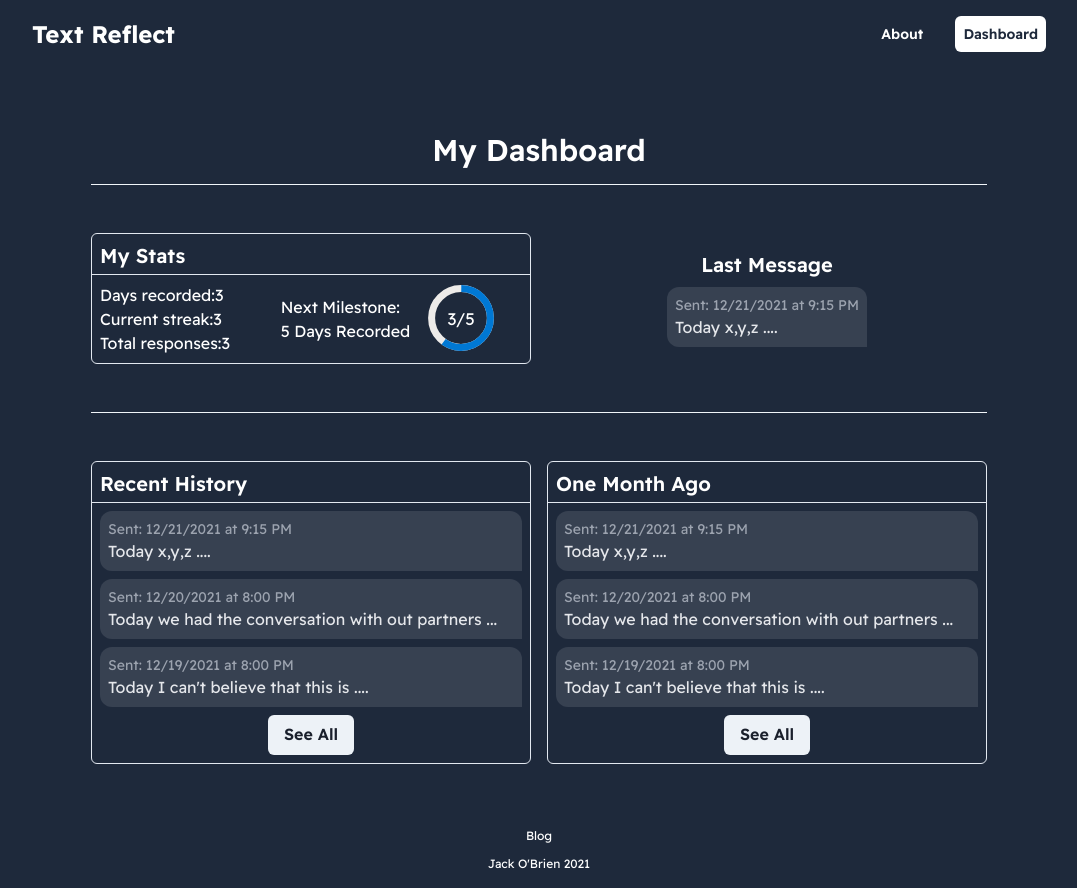
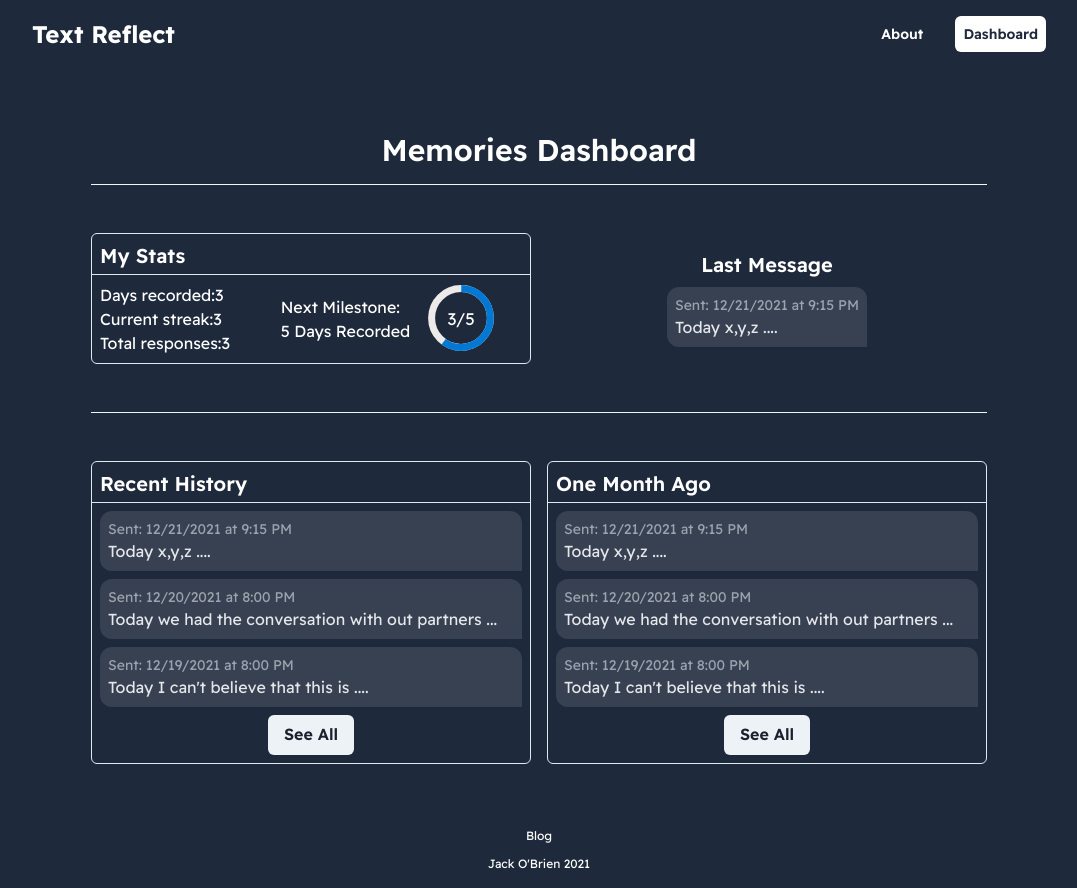
Before and after one commit to jfobrien29/text-reflect, a Next.js app: page /dashboard in a window 1280 px wide. Shown: the whole page, without its empty margins (101-1178 px from the left). Built offline with nearby package versions, Linux system fonts and the light colour scheme.

Commit message:
update styling on mem dash

```diff
--- a/src/components/dashboard/Dashboard.tsx
+++ b/src/components/dashboard/Dashboard.tsx
@@ -38,7 +38,9 @@
     <BaseLayout>
       <div className="flex flex-col w-full">
         <div className="flex flex-col text-center max-w-4xl px-4 md:px-0 mx-auto w-full items-center">
-          <h1 className="text-xl md:text-3xl font-semibold">My Dashboard</h1>
+          <h1 className="text-xl md:text-3xl font-semibold">
+            Memories Dashboard
+          </h1>
           <hr className="mt-4 border-px border-slate-100 w-full" />
 
           <div className="mt-12 text-left flex flex-col items-center w-full">
```
